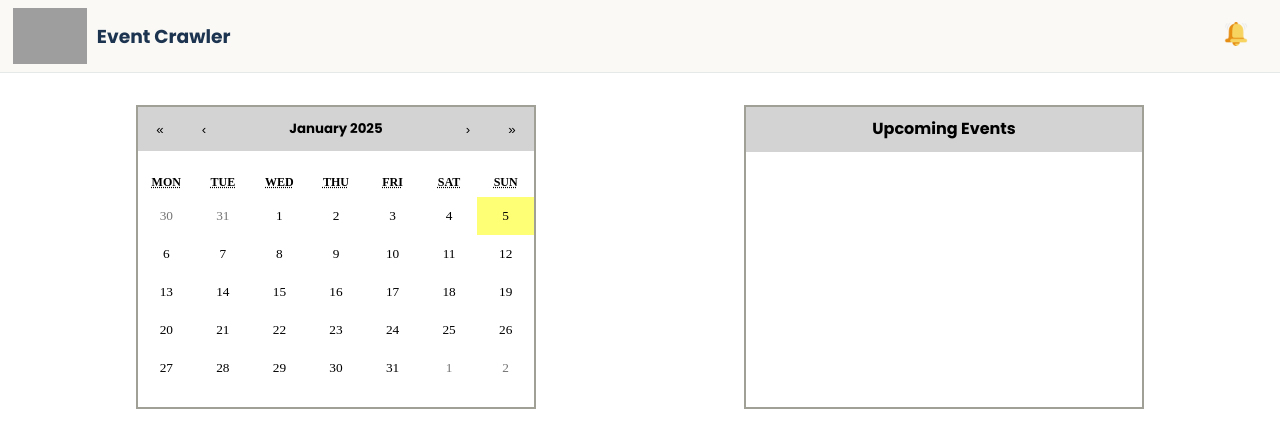
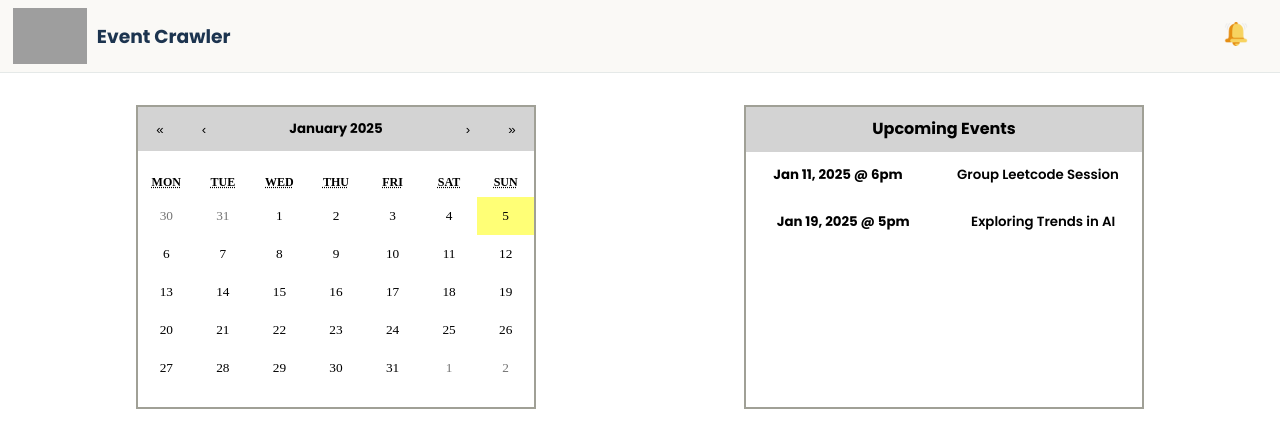
Before and after one commit to sophiayau/Event-Crawler, a React (Create React App) app in the folder frontend/: page / in a window 1280 px wide. Shown: the top 448 px of the page. Built offline with nearby package versions, Linux system fonts and the light colour scheme; grey boxes are pictures that could not be loaded.

Commit message:
Made EventItem component. Need to work on styling and functionality using .json file/database

```diff
--- /dev/null
+++ b/frontend/src/components/EventItem.jsx
@@ -0,0 +1,18 @@
+import React from "react";
+import "./styles/EventItem.css";
+
+function EventItem({ eventDate, eventName }) {
+  return (
+    // <div>
+    <div className="item">
+      <div className="event-date">
+        <p>{eventDate}</p>
+      </div>
+      <div className="event-name">
+        <p>{eventName}</p>
+      </div>
+    </div>
+  );
+}
+
+export default EventItem;
--- a/frontend/src/components/SidePanel.jsx
+++ b/frontend/src/components/SidePanel.jsx
@@ -1,5 +1,6 @@
 import React from "react";
 import "./styles/SidePanel.css";
+import EventItem from "./EventItem.jsx";
 
 function SidePanel() {
   return (
@@ -7,8 +8,49 @@ function SidePanel() {
       <div className="event-title">
         <h4>Upcoming Events</h4>
       </div>
+      <EventItem
+        eventDate={"Jan 11, 2025 @ 6pm"}
+        eventName={"Group Leetcode Session"}
+      ></EventItem>
+      <EventItem
+        eventDate="Jan 19, 2025 @ 5pm"
+        eventName="Exploring Trends in AI"
+      ></EventItem>
     </div>
   );
 }
 
 export default SidePanel;
+
+// function SidePanel() {
+//   const [eventData, setEventData] = useState([]);
+
+//   useEffect(() => {
+//     fetch("/event_info.json")
+//       .then((response) => response.json())
+//       .then((data) => setEventData(data))
+//       .catch((error) => console.error("Error fetching events:", error)); // Log any errors that occur
+//   }, []);
+
+//   return (
+//     <div className="SidePanelContainer">
+//       <div className="event-title">
+//         <h4>Upcoming Events</h4>
+//       </div>
+//       {eventData.map(
+//         (
+//           event,
+//           index // Iterate over 'eventData' and render an EventItem for each event
+//         ) => (
+//           <EventItem
+//             key={index} // Unique key for React's reconciliation algorithm
+//             eventDate={event.eventDate} // Pass event date as a prop to EventItem
+//             eventName={event.eventName} // Pass event name as a prop to EventItem
+//           />
+//         )
+//       )}
+//     </div>
+//   );
+// }
+
+// export default SidePanel;
--- /dev/null
+++ b/frontend/src/components/styles/EventItem.css
@@ -0,0 +1,20 @@
+.item{
+    display: flex;
+    font-family: 'Poppins', serif;
+    width: 25em;
+    justify-content: space-around;
+    align-items: center;
+    cursor: pointer;
+
+}
+
+.event-date {
+    line-height: 0.2em;
+    font-size: smaller;
+    font-weight: 700;
+}
+
+.event-name{
+    font-size: smaller;
+    font-weight: 600;
+}
```
